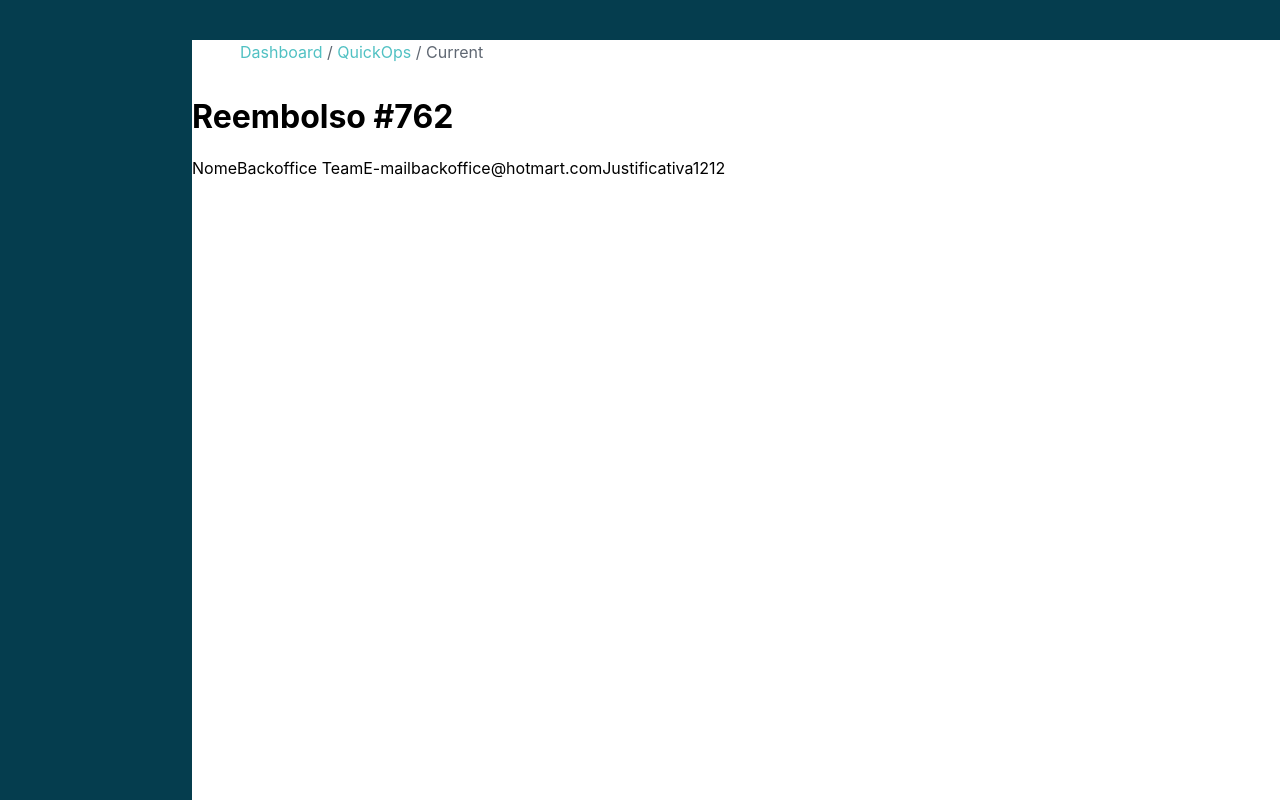
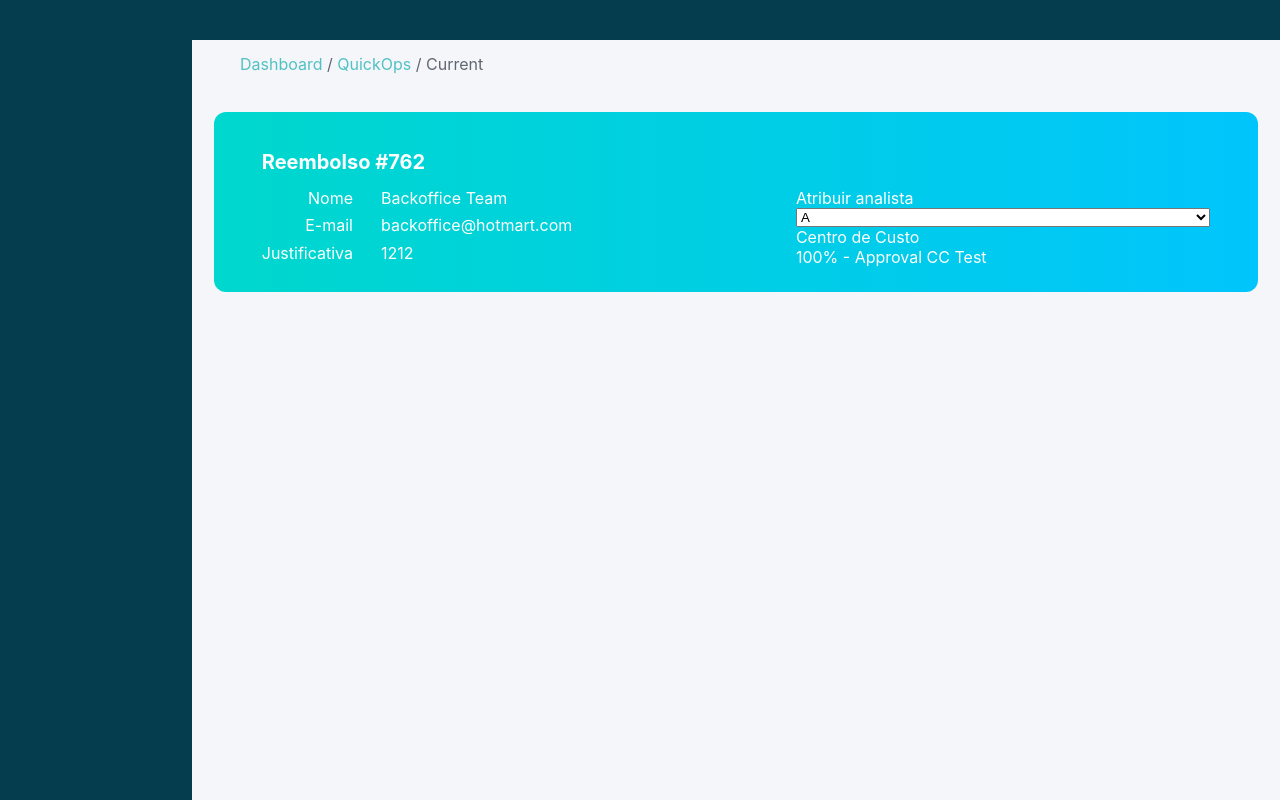
Before and after one commit to ArturQuirino/reembolso, a React (Create React App) app in the folder refund-app/: page / in a window 1280 px wide. Built offline with nearby package versions, Linux system fonts and the light colour scheme.

Commit message:
change the layout of the header card

```diff
--- a/refund-app/src/components/breadcrumbs/Breadcrumbs.css
+++ b/refund-app/src/components/breadcrumbs/Breadcrumbs.css
@@ -1,5 +1,5 @@
 .breadcrumb {
-  margin: 12px 48px;
+  padding: 12px 48px;
   color: #5f6772;
 }
 
--- a/refund-app/src/components/card/Card.css
+++ b/refund-app/src/components/card/Card.css
@@ -0,0 +1,3 @@
+.card {
+  border-radius: 12px;
+}
--- a/refund-app/src/components/card/Card.jsx
+++ b/refund-app/src/components/card/Card.jsx
@@ -0,0 +1,8 @@
+import React from 'react';
+import './Card.css';
+
+const Card = (props) => {
+  return <div className={'card ' + props.className}>{props.children}</div>;
+};
+
+export default Card;
--- a/refund-app/src/pages/currentRefund/CurrentRefund.css
+++ b/refund-app/src/pages/currentRefund/CurrentRefund.css
@@ -1,5 +1,5 @@
 .currentRefund {
-  background-color: white;
+  background-color: #f4f6fa;
   margin: 5vh 0 0 15vw;
   min-height: 95vh;
 }
--- a/refund-app/src/pages/currentRefund/headerCurrentRefund/HeaderCurrentRefund.css
+++ b/refund-app/src/pages/currentRefund/headerCurrentRefund/HeaderCurrentRefund.css
@@ -1,3 +1,40 @@
 .header-current-refund {
   overflow: auto;
+  background-image: linear-gradient(to right, #00d7ce 3%, #00c5fc);
+  color: white;
+  display: grid;
+  grid-template-columns: auto auto;
+  padding: 25px 48px;
+  margin: 24px 2%;
 }
+
+.header-current-refund__header {
+  font-size: 1.25rem;
+  grid-column: 1 / span 2;
+}
+
+.header-current-refund__properties {
+  display: grid;
+  grid-template-columns: auto auto;
+  justify-content: start;
+  gap: 4px 28px;
+}
+
+.header-current-refund__properties__label {
+  text-align: end;
+}
+
+.header-current-refund__analist-cost-center {
+  display: flex;
+  flex-direction: column;
+}
+
+.header-current-refund__analist-cost-center__analist {
+  display: flex;
+  flex-direction: column;
+}
+
+.header-current-refund__analist-cost-center__cost-center {
+  display: flex;
+  flex-direction: column;
+}
--- a/refund-app/src/pages/currentRefund/headerCurrentRefund/HeaderCurrentRefund.jsx
+++ b/refund-app/src/pages/currentRefund/headerCurrentRefund/HeaderCurrentRefund.jsx
@@ -1,4 +1,5 @@
 import React, { Component } from 'react';
+import Card from '../../../components/card/Card';
 import './HeaderCurrentRefund.css';
 
 class HeaderCurrentRefund extends Component {
@@ -9,17 +10,36 @@ class HeaderCurrentRefund extends Component {
   render() {
     const { headerData } = this.props;
     return (
-      <div className="header-current-refund">
-        <h1>{headerData.title}</h1>
-        <div>
-          <span>Nome</span>
+      <Card className="header-current-refund">
+        <h1 className="header-current-refund__header">{headerData.title}</h1>
+        <div className="header-current-refund__properties">
+          <span className="header-current-refund__properties__label">Nome</span>
           <span>{headerData.name}</span>
-          <span>E-mail</span>
+          <span className="header-current-refund__properties__label">
+            E-mail
+          </span>
           <span>{headerData.email}</span>
-          <span>Justificativa</span>
+          <span className="header-current-refund__properties__label">
+            Justificativa
+          </span>
           <span>{headerData.justification}</span>
         </div>
-      </div>
+        <div className="header-current-refund__analist">
+          <div className="header-current-refund__analist-cost-center__analist">
+            <label htmlFor="analist">Atribuir analista</label>
+            <select name="analist" name="analist">
+              <option>A</option>
+              <option>b</option>
+              <option>c</option>
+              <option>d</option>
+            </select>
+          </div>
+          <div className="header-current-refund__analist-cost-center__cost-center">
+            <span>Centro de Custo</span>
+            <span>100% - Approval CC Test</span>
+          </div>
+        </div>
+      </Card>
     );
   }
 }
```
